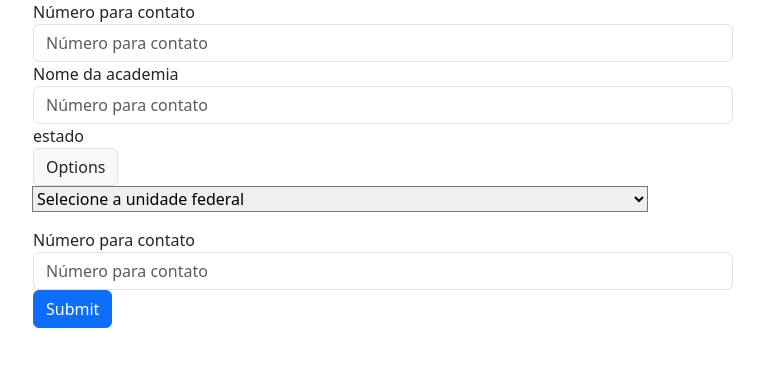
After one commit to Kuroikenshiga/JudoSystem, a PHP site: page /JudoSystem/view/cadastroAcademiaView.php in a window 1280 px wide. The commit adds this page. Shown: the top 367 px of the page, without its empty margins (257-1021 px from the left). Run offline with PHP 8.4, Linux system fonts and the light colour scheme.

Commit message:
27-20-23/2

```diff
--- /dev/null
+++ b/JudoSystem/apiRequestsJS/states.js
@@ -0,0 +1,25 @@
+function promiseState(){
+    let select = document.querySelector("#estado");
+    fetch("https://servicodados.ibge.gov.br/api/v1/localidades/estados?orderBy=nome")
+    .then((response)=>response.json())
+    .then((states)=>{
+        let i = 0;
+
+        while(i < states.length){
+            let option = document.createElement("option");
+            option.value = states[i].nome;
+            option.innerHTML = states[i].nome;
+            option.onclick = ()=>{
+
+            }
+            select.appendChild(option);
+            i++;
+        }
+    }).catch((error)=>{alert(error)})
+}
+function setSelectedState(id){
+    let form = document.
+    let hidden = document.createElement('input');
+    hidden.type = 'hidden';
+    hidden.value = id;
+}
--- /dev/null
+++ b/JudoSystem/view/cadastroAcademiaView.php
@@ -0,0 +1,49 @@
+<!DOCTYPE html>
+<html lang="en">
+<head>
+    <meta charset="UTF-8">
+    <meta name="viewport" content="width=device-width, initial-scale=1.0">
+    <title>Document</title>
+    <link rel="stylesheet" href="../../JudoSystem/view/css/forms.css">
+    <link href="https://cdn.jsdelivr.net/npm/bootstrap@5.3.2/dist/css/bootstrap.min.css" rel="stylesheet" integrity="sha384-T3c6CoIi6uLrA9TneNEoa7RxnatzjcDSCmG1MXxSR1GAsXEV/Dwwykc2MPK8M2HN" crossorigin="anonymous">
+</head>
+<body onload="promiseState()">
+    <div id="principal">
+
+            <form id="form">
+                <div class="form-group">
+                    <label for="numero">Número para contato</label>
+                    <input type="text" class="form-control" id="numero"  placeholder="Número para contato">
+
+                </div>
+                <div class="form-group">
+                    <label for="Nome">Nome da academia</label>
+                    <input type="text" class="form-control" id="nome"  placeholder="Número para contato">
+
+                </div>
+                <div class="form-group">
+                    <label for="estado">estado</label>
+                    <div class="input-group mb-3">
+                        <div class="input-group-prepend">
+                            <label class="input-group-text" for="inputGroupSelect01">Options</label>
+                        </div>
+                        <select class="custom-select" id="estado">
+                            <option selected>Selecione a unidade federal</option>
+
+                        </select>
+                    </div>
+                </div>
+
+                <div class="form-group">
+                    <label for="exampleInputEmail1">Número para contato</label>
+                    <input type="text" class="form-control" id="numero"  placeholder="Número para contato">
+
+                </div>
+
+                <button type="submit" class="btn btn-primary">Submit</button>
+            </form>
+
+    </div>
+    <script src="../../JudoSystem/apiRequestsJS/states.js"></script>
+</body>
+</html>
--- a/JudoSystem/view/cadastroAtletaView.php
+++ b/JudoSystem/view/cadastroAtletaView.php
@@ -4,12 +4,12 @@
     <meta charset="UTF-8">
     <meta name="viewport" content="width=device-width, initial-scale=1.0">
     <title>Document</title>
-    <link rel="stylesheet" href="../../JudoSystem/view/css/cadAtleta.css">
+    <link rel="stylesheet" href="../../JudoSystem/view/css/forms.css">
     <link href="https://cdn.jsdelivr.net/npm/bootstrap@5.3.2/dist/css/bootstrap.min.css" rel="stylesheet" integrity="sha384-T3c6CoIi6uLrA9TneNEoa7RxnatzjcDSCmG1MXxSR1GAsXEV/Dwwykc2MPK8M2HN" crossorigin="anonymous">
 </head>
 <body>
     <div id="principal">
-        <div id="form">
+
             <form>
                 <div class="form-group">
                     <label for="exampleInputEmail1">Email address</label>
@@ -26,7 +26,7 @@
                 </div>
                 <button type="submit" class="btn btn-primary">Submit</button>
             </form>
-        </div>
+
     </div>
 </body>
 </html>
--- a/JudoSystem/view/cadastroUsuario.php
+++ b/JudoSystem/view/cadastroUsuario.php
@@ -52,7 +52,7 @@
                         </div>
                         <input type="password" name="senha" id="passWord"><br>
                         <button id="btnAction"  type="button" class="btn btn-success" onclick="insert()">Cadastrar</button>
-                        <div id="criarConta"><a href="../../JudoSystem/view/loginView.php">Já tenho uma conta</a></div>
+                        <div id="cadLink"><a href="../../JudoSystem/view/loginView.php">Já tenho uma conta</a></div>
                     </form>
 
                 </div>
--- a/JudoSystem/view/css/cadAtleta.css
+++ b/JudoSystem/view/css/forms.css
@@ -3,6 +3,9 @@
     justify-content: center;
     width: '100%';
 }
-#form{
-    width: '90%';
+form{
+    width: 700px;
 }
+form #estado{
+    width: 88%;
+}
--- a/JudoSystem/view/css/login.css
+++ b/JudoSystem/view/css/login.css
@@ -7,7 +7,7 @@
 #container{
     display: flex;
     width: 80%;
-    height: 700px;
+    height: 750px;
     background-color: #7DD654;
     justify-content: center;
     align-items: center;
@@ -15,8 +15,6 @@
 }
 #criarConta{
     display: flex;
-
-
     justify-content: end;
 }
 
--- a/JudoSystem/view/principal.php
+++ b/JudoSystem/view/principal.php
@@ -66,7 +66,7 @@
           <li><a class="nav-link scrollto" href="../../JudoSystem/view/cadastroAtletaView.php">Atletas</a></li>
           <li><a class="nav-link scrollto" href="#services">Competições</a></li>
           <li><a class="nav-link scrollto " href="#portfolio">Portfolio</a></li>
-          <li><a class="nav-link scrollto" href="#pricing">Academia</a></li>
+          <li><a class="nav-link scrollto" href="../../JudoSystem/view/cadastroAcademiaView.php">Academia</a></li>
           <li><a class="nav-link scrollto" href="#contact">Contato</a></li>
         </ul>
         <i class="bi bi-list mobile-nav-toggle"></i>
--- a/script.sql
+++ b/script.sql
@@ -36,7 +36,6 @@ create table atleta(
 	faixa varchar(15),
 	genero varchar(40),
 	data_nascimento date,
-	federação varchar(45),
 	pontuacao decimal(2,1),
 	academia_fk int,
 	foreign key(academia_fk) references academia(id_academia)
```
